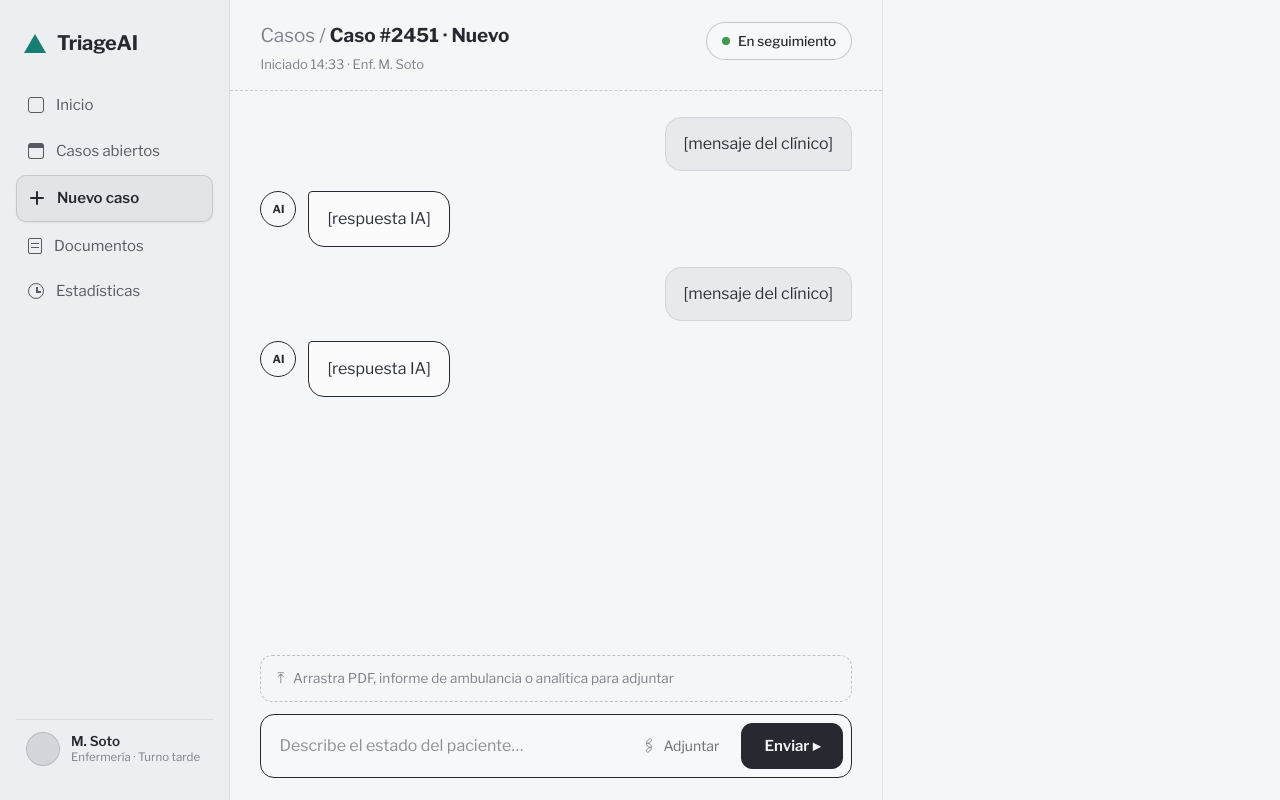
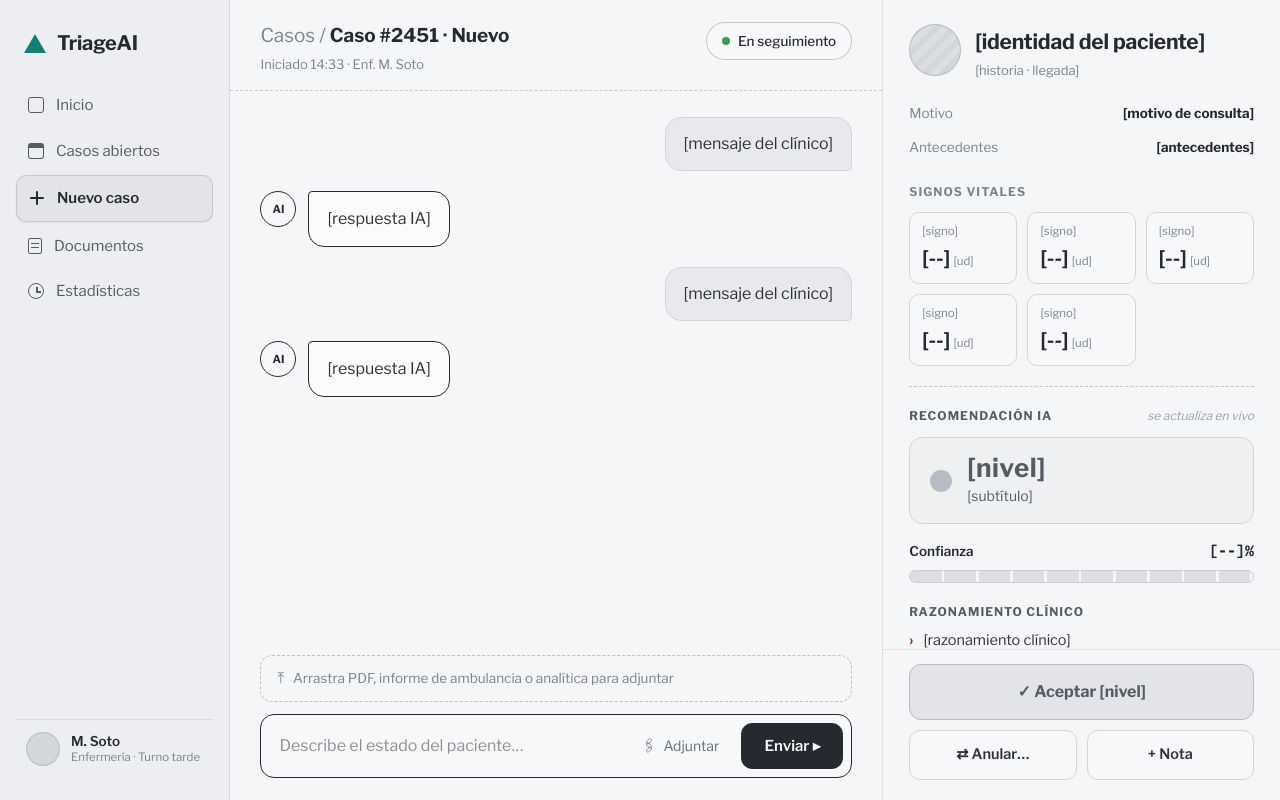
Before and after one commit to fedemaximovicz/triage, a Next.js app: page / in a window 1280 px wide. Built offline with nearby package versions, Linux system fonts and the light colour scheme.

Commit message:
panel de recomendacion

```diff
--- a/src/app/page.tsx
+++ b/src/app/page.tsx
@@ -1,17 +1,17 @@
 import Nav from "@/components/Nav";
 import Chat from "@/components/Chat";
+import RecommendationPanel from "@/components/RecommendationPanel";
 
 // "Nuevo caso" screen — three-column shell (ADR 0001). The left nav is complete
 // chrome; the center conversation is built out per ticket 02; the right
-// recommendation panel is an empty placeholder filled by later tickets.
+// recommendation panel renders placeholder content per ticket 04 (actions are
+// wired in ticket 05).
 export default function Home() {
   return (
     <div className="flex h-screen w-full overflow-hidden bg-[#f5f6f7]">
       <Nav />
       <Chat />
-
-      {/* Right — recommendation panel (placeholder) */}
-      <aside className="flex w-[clamp(360px,31vw,452px)] flex-none flex-col overflow-hidden bg-[#f5f6f7]" />
+      <RecommendationPanel />
     </div>
   );
 }
--- /dev/null
+++ b/src/components/RecommendationPanel.tsx
@@ -0,0 +1,133 @@
+// Right column — recommendation panel. Ported from
+// docs/reference/mockup-nuevo-caso.html (ticket 04); display-only with
+// placeholder content in every dynamic slot and a neutral level card — no
+// Manchester colors until the clinician overrides (ticket 05, ADR 0001).
+
+const REASONING = ["[razonamiento clínico]", "[razonamiento clínico]", "[razonamiento clínico]"];
+const MISSING = ["[dato faltante]", "[dato faltante]", "[dato faltante]"];
+const NEXT_STEPS = ["[próximo paso]", "[próximo paso]", "[próximo paso]"];
+
+const VITALS: { label: string; value: string; unit: string }[] = [
+  { label: "[signo]", value: "[--]", unit: "[ud]" },
+  { label: "[signo]", value: "[--]", unit: "[ud]" },
+  { label: "[signo]", value: "[--]", unit: "[ud]" },
+  { label: "[signo]", value: "[--]", unit: "[ud]" },
+  { label: "[signo]", value: "[--]", unit: "[ud]" },
+];
+
+export default function RecommendationPanel() {
+  return (
+    <aside className="flex w-[clamp(360px,31vw,452px)] flex-none flex-col overflow-hidden bg-[#f5f6f7]">
+      <div className="flex-1 overflow-y-auto px-[26px] pt-6 pb-2">
+        {/* Patient */}
+        <div className="mb-4 flex items-start gap-3.5">
+          <div className="h-[52px] w-[52px] flex-none rounded-full border border-black/[0.15] bg-[image:repeating-linear-gradient(135deg,#dcdee2_0_6px,#d3d6db_6px_12px)]" />
+          <div className="pt-0.5">
+            <div className="text-[21px] font-bold tracking-[-0.01em]">[identidad del paciente]</div>
+            <div className="mt-[3px] text-[13px] text-[#7c828c]">[historia · llegada]</div>
+          </div>
+        </div>
+        <div className="flex justify-between gap-3 py-[7px] text-[13.5px]">
+          <span className="text-[#7c828c]">Motivo</span>
+          <span className="text-right font-bold">[motivo de consulta]</span>
+        </div>
+        <div className="flex justify-between gap-3 py-[7px] text-[13.5px]">
+          <span className="text-[#7c828c]">Antecedentes</span>
+          <span className="text-right font-bold">[antecedentes]</span>
+        </div>
+
+        {/* Vitals */}
+        <div className="mt-[18px] mb-[11px] text-[12px] font-bold tracking-[0.09em] text-[#7c828c]">
+          SIGNOS VITALES
+        </div>
+        <div className="grid grid-cols-3 gap-2.5">
+          {VITALS.map((v, i) => (
+            <div key={i} className="rounded-[10px] border-[1.5px] border-[#d2d5da] bg-[#f7f8f9] px-3 py-2.5">
+              <div className="mb-[3px] text-[11.5px] text-[#7c828c]">{v.label}</div>
+              <div>
+                <span className="text-[20px] font-bold">{v.value}</span>{" "}
+                <span className="text-[11.5px] text-[#7c828c]">{v.unit}</span>
+              </div>
+            </div>
+          ))}
+        </div>
+
+        <div className="my-5 border-t border-dashed border-black/20" />
+
+        <div className="mb-3 flex items-baseline justify-between">
+          <span className="text-[12px] font-bold tracking-[0.09em] text-[#565b63]">RECOMENDACIÓN IA</span>
+          <span className="text-[12px] italic text-[#9aa0aa]">se actualiza en vivo</span>
+        </div>
+
+        {/* Level card — neutral until override (ticket 05) */}
+        <div className="flex items-center gap-[15px] rounded-[13px] border-[1.5px] border-[#d2d5da] bg-[#eef0f2] px-5 py-[17px]">
+          <div className="h-[22px] w-[22px] flex-none rounded-full bg-[#b7bcc4]" />
+          <div>
+            <div className="text-[26px] leading-none font-bold tracking-[0.02em] text-[#565b63]">[nivel]</div>
+            <div className="mt-1 text-[14px] text-[#565b63]">[subtítulo]</div>
+          </div>
+        </div>
+
+        {/* Confidence */}
+        <div className="mt-4 mb-[7px] flex items-center justify-between">
+          <span className="text-[13.5px] font-semibold">Confianza</span>
+          <span className="font-mono text-[15px] font-bold">[--]%</span>
+        </div>
+        <div className="relative h-[13px] overflow-hidden rounded-[7px] border border-black/[0.08] bg-[#dcdee3]">
+          <div className="h-full w-0 rounded-[7px] bg-[#9aa0aa] transition-[width]" />
+          <div className="pointer-events-none absolute inset-0 bg-[image:repeating-linear-gradient(90deg,transparent_0_9.2%,#f5f6f7_9.2%,#f5f6f7_10%)]" />
+        </div>
+
+        {/* Reasoning */}
+        <div className="mt-5 mb-[9px] text-[12px] font-bold tracking-[0.08em] text-[#565b63]">RAZONAMIENTO CLÍNICO</div>
+        <div className="flex flex-col gap-[11px]">
+          {REASONING.map((text, i) => (
+            <div key={i} className="flex gap-2.5 text-[14.5px] leading-[1.45] text-[#2e3138]">
+              <span className="flex-none font-bold text-[#a41f14]">›</span>
+              <span>{text}</span>
+            </div>
+          ))}
+        </div>
+
+        {/* Missing info */}
+        <div className="mt-5 mb-[9px] text-[12px] font-bold tracking-[0.08em] text-[#565b63]">INFORMACIÓN FALTANTE</div>
+        <div className="flex flex-col gap-[9px]">
+          {MISSING.map((text, i) => (
+            <div key={i} className="flex gap-2.5 text-[14.5px] leading-[1.45] text-[#2e3138]">
+              <span className="mt-[7px] h-1.5 w-1.5 flex-none rounded-full border-[1.6px] border-[#b98a2a]" />
+              <span>{text}</span>
+            </div>
+          ))}
+        </div>
+
+        {/* Next steps */}
+        <div className="mt-5 mb-[9px] text-[12px] font-bold tracking-[0.08em] text-[#565b63]">PRÓXIMOS PASOS</div>
+        <div className="flex flex-col gap-[11px]">
+          {NEXT_STEPS.map((text, i) => (
+            <div key={i} className="flex gap-[11px] text-[14.5px] leading-[1.45] text-[#2e3138]">
+              <span className="mt-0.5 flex-none font-mono text-[11px] font-bold text-[#7c828c]">
+                {String(i + 1).padStart(2, "0")}
+              </span>
+              <span>{text}</span>
+            </div>
+          ))}
+        </div>
+      </div>
+
+      {/* Actions — wired in ticket 05 */}
+      <div className="flex-none border-t border-black/[0.09] bg-[#f5f6f7] px-[26px] pt-[14px] pb-5">
+        <button className="mb-2.5 w-full rounded-xl border-[1.5px] border-[#b7bcc4] bg-[#e2e4e8] py-[15px] text-[16px] font-bold text-[#565b63]">
+          ✓ Aceptar [nivel]
+        </button>
+        <div className="flex gap-2.5">
+          <button className="flex-1 rounded-[11px] border-[1.5px] border-[#d2d5da] bg-[#f7f8f9] py-[13px] text-[14.5px] font-semibold text-[#2e3138]">
+            ⇄ Anular…
+          </button>
+          <button className="flex-1 rounded-[11px] border-[1.5px] border-[#d2d5da] bg-[#f7f8f9] py-[13px] text-[14.5px] font-semibold text-[#2e3138]">
+            + Nota
+          </button>
+        </div>
+      </div>
+    </aside>
+  );
+}
```
